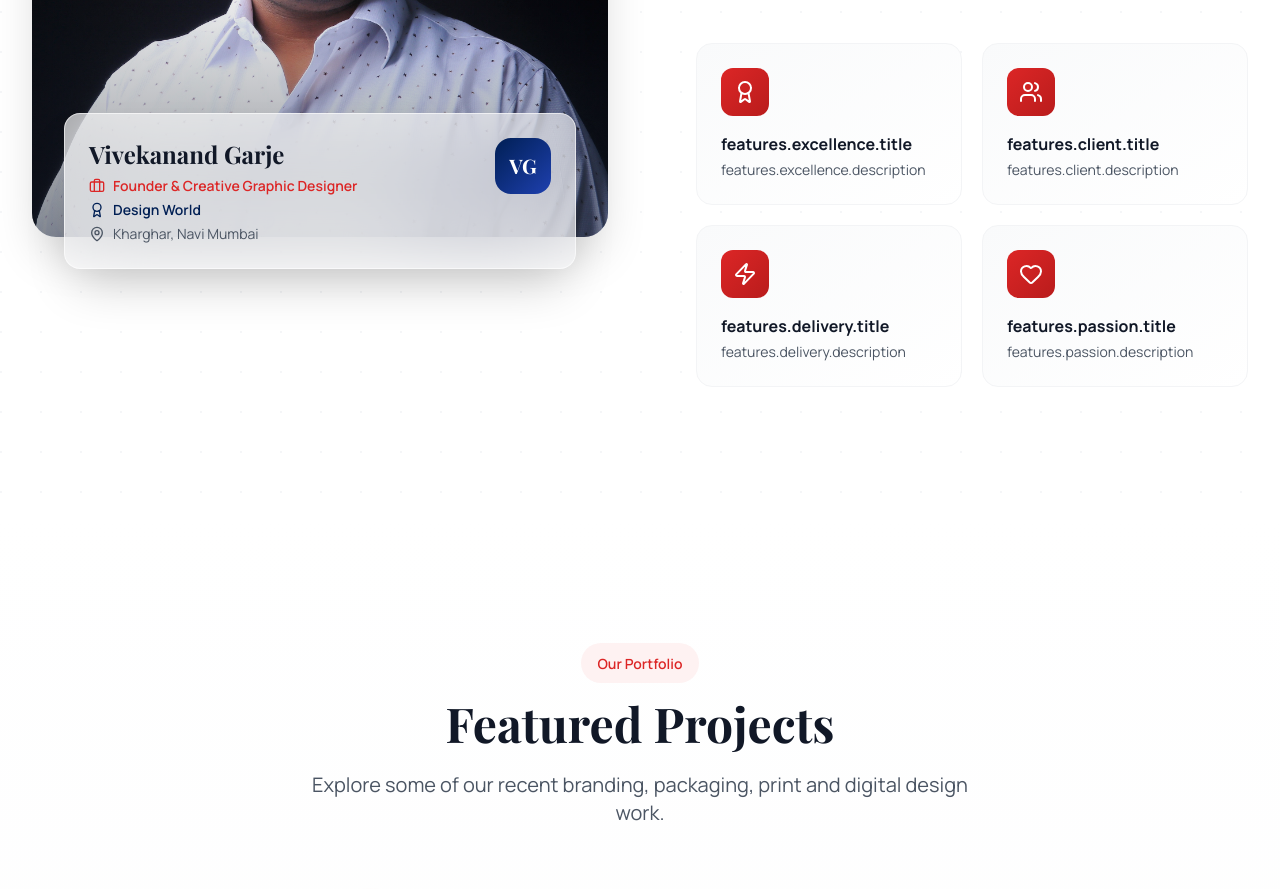
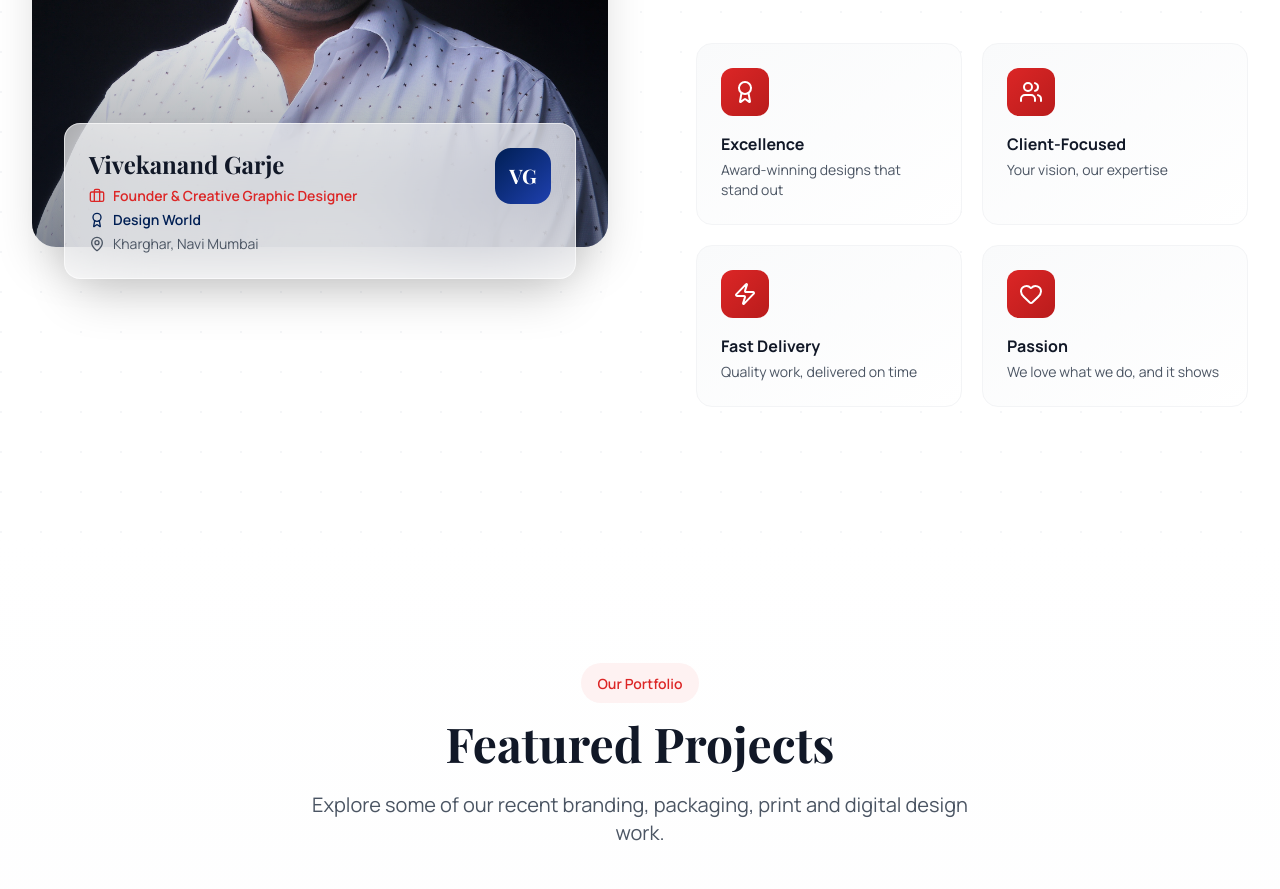
Before and after one commit to designworld-hue/design-world-portfolio, a React (Create React App) app in the folder frontend/: page / in a window 1280 px wide. Shown: the part 2200-3089 px from the top of the page. Built offline with nearby package versions, Linux system fonts and the light colour scheme.

Commit message:
Fix About section feature translations

```diff
--- a/frontend/src/components/About.jsx
+++ b/frontend/src/components/About.jsx
@@ -33,23 +33,23 @@ export const About = () => {
   const features = [
   {
     icon: Award,
-    title: t("features.excellence.title"),
-    description: t("features.excellence.description"),
+    title: t("about.features.excellence.title"),
+    description: t("about.features.excellence.description"),
   },
   {
     icon: Users,
-    title: t("features.client.title"),
-    description: t("features.client.description"),
+    title: t("about.features.client.title"),
+    description: t("about.features.client.description"),
   },
   {
     icon: Zap,
-    title: t("features.delivery.title"),
-    description: t("features.delivery.description"),
+    title: t("about.features.delivery.title"),
+    description: t("about.features.delivery.description"),
   },
   {
     icon: Heart,
-    title: t("features.passion.title"),
-    description: t("features.passion.description"),
+    title: t("about.features.passion.title"),
+    description: t("about.features.passion.description"),
   },
 ];
 
```
